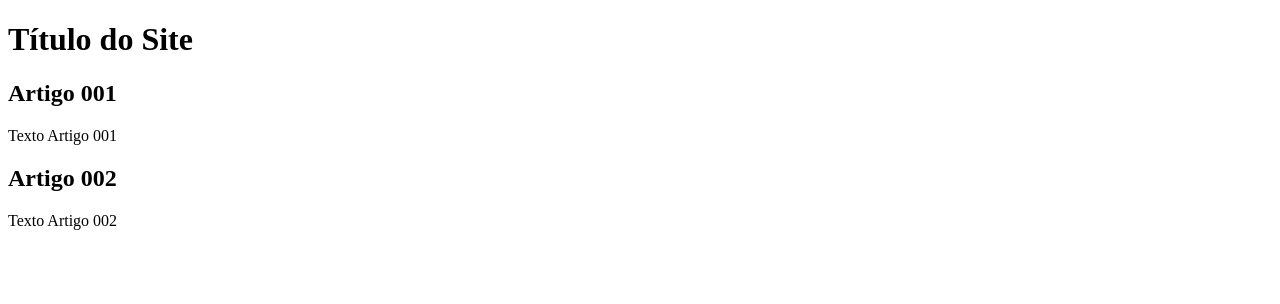
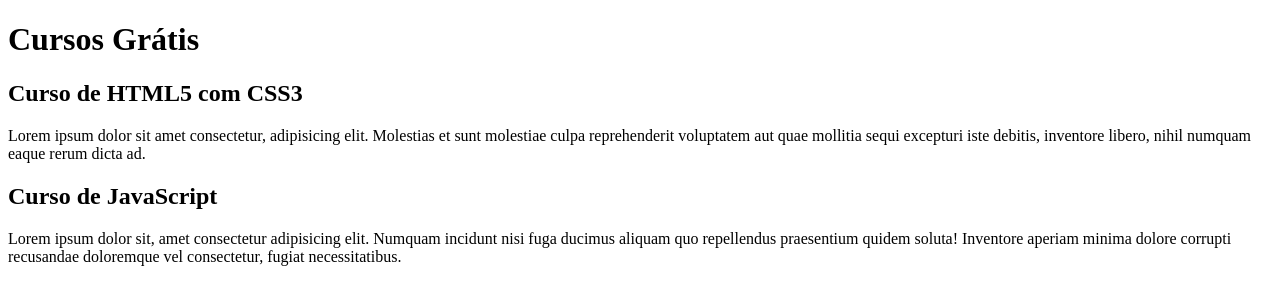
Before and after one commit to JcJulioLopes/projeto-site, a plain HTML site: page index.html in a window 1280 px wide. Drawn offline with Linux system fonts and the light colour scheme.

Commit message:
comecei a escrever o conteúco

```diff
--- a/index.html
+++ b/index.html
@@ -8,15 +8,15 @@
 <body>
     <main>
         <header>
-            <h1>Título do Site</h1>
+            <h1>Cursos Grátis</h1>
         </header>
         <article>
-            <h2>Artigo 001</h2>
-            <p>Texto Artigo 001</p>
+            <h2>Curso de HTML5 com CSS3</h2>
+            <p>Lorem ipsum dolor sit amet consectetur, adipisicing elit. Molestias et sunt molestiae culpa reprehenderit voluptatem aut quae mollitia sequi excepturi iste debitis, inventore libero, nihil numquam eaque rerum dicta ad.</p>
         </article>
         <article>
-            <h2>Artigo 002</h2>
-            <p>Texto Artigo 002</p>
+            <h2>Curso de JavaScript</h2>
+            <p>Lorem ipsum dolor sit, amet consectetur adipisicing elit. Numquam incidunt nisi fuga ducimus aliquam quo repellendus praesentium quidem soluta! Inventore aperiam minima dolore corrupti recusandae doloremque vel consectetur, fugiat necessitatibus.</p>
         </article>
     </main>
 </body>
```
